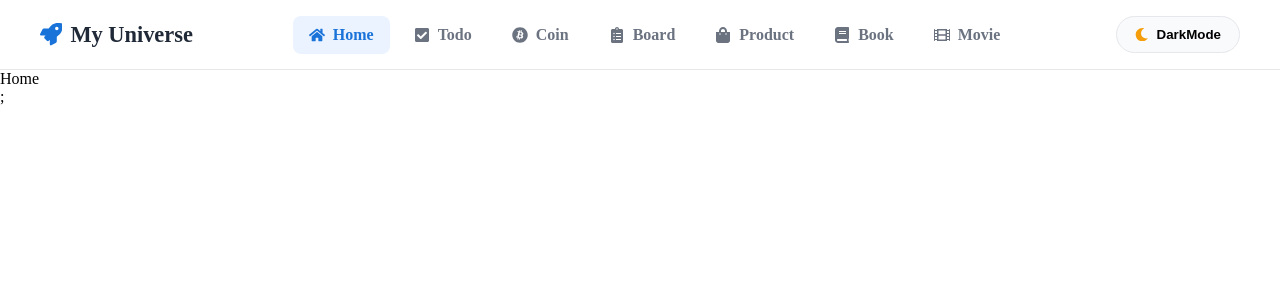
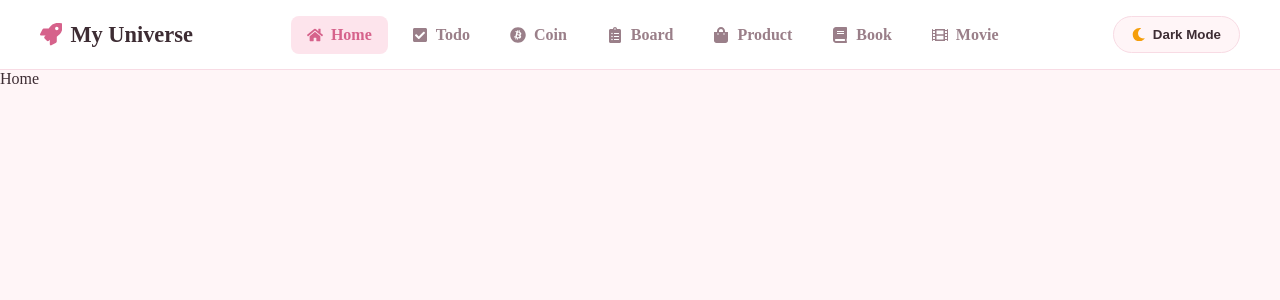
Before and after one commit to Inyoung27/react-11-total, a React (Vite) app: page / in a window 1280 px wide. Shown: the top 300 px of the page. Built offline with nearby package versions, Linux system fonts and the light colour scheme.

Commit message:
다크/라이트 테마 적용

```diff
--- a/src/App.tsx
+++ b/src/App.tsx
@@ -1,13 +1,26 @@
 import { RouterProvider } from "react-router";
 import router from "./router/AppRouter.tsx";
 import GlobalStyle from "./styles/GlobalStyle.ts";
+import { ThemeModeProvider, useThemeMode } from "./context/ThemeModeContext.tsx";
+import { ThemeProvider } from "styled-components";
+import { DarkTheme, LightTheme } from "./styles/theme.ts";
+
+function ThemeApp() {
+    const {mode} = useThemeMode();
+
+    return (
+        <ThemeProvider theme={mode === "dark" ? DarkTheme : LightTheme}>
+            <GlobalStyle />
+            <RouterProvider router={router} />
+        </ThemeProvider>
+    );
+}
 
 function App() {
     return (
-        <>
-            <GlobalStyle />
-            <RouterProvider router={router} />;
-        </>
+        <ThemeModeProvider>
+            <ThemeApp />
+        </ThemeModeProvider>
     );
 }
 
--- a/src/components/Header.tsx
+++ b/src/components/Header.tsx
@@ -8,10 +8,12 @@ import {
     FaMoon,
     FaRocket,
     FaShoppingBag,
+    FaSun,
 } from "react-icons/fa";
 import styled from "styled-components";
 import { NavLink } from "react-router";
 import type { ReactNode } from "react";
+import { useThemeMode } from "../context/ThemeModeContext.tsx";
 
 type MenuItem = {
     path: string;
@@ -35,8 +37,8 @@ const Wrap = styled.header`
     justify-content: space-between;
     height: 70px;
     padding: 0 40px;
-    background-color: white;
-    border-bottom: 1px solid #e5e7eb;
+    background-color: ${props => props.theme.card};
+    border-bottom: 1px solid ${props => props.theme.border};
 `;
 
 const Logo = styled(NavLink)`
@@ -45,10 +47,10 @@ const Logo = styled(NavLink)`
     gap: 8px;
     font-size: 1.4rem;
     font-weight: 800;
-    color: #1f2937;
+    color: ${props => props.theme.text};
 
     svg {
-        color: #1a73d9;
+        color: ${props => props.theme.primary};
     }
 `;
 
@@ -64,16 +66,16 @@ const Menu = styled(NavLink)`
     padding: 10px 16px;
     border-radius: 8px;
     font-weight: 600;
-    color: #6b7280;
+    color: ${props => props.theme.subText};
     transition: all 0.2s;
 
     &:hover {
-        background-color: #f3f4f6;
+        background-color: ${props => props.theme.hoverBg};
     }
 
     &.active {
-        background-color: #eaf3ff;
-        color: #1a73d9;
+        background-color: ${props => props.theme.activeBg};
+        color: ${props => props.theme.primary};
     }
 `;
 
@@ -82,9 +84,10 @@ const ThemeButton = styled.button`
     align-items: center;
     gap: 8px;
     padding: 10px 18px;
-    border: 1px solid #e5e7eb;
+    border: 1px solid ${props => props.theme.border};
     border-radius: 999px;
-    background-color: #f9fafb;
+    background-color: ${props => props.theme.background};
+    color: ${props => props.theme.text};
     font-weight: 600;
     cursor: pointer;
 
@@ -94,7 +97,9 @@ const ThemeButton = styled.button`
 `;
 
 function Header() {
-    return(
+    const { mode, toggleTheme } = useThemeMode();
+
+    return (
         <Wrap>
             <Logo to={"/"}>
                 <FaRocket />
@@ -108,9 +113,9 @@ function Header() {
                     </Menu>
                 ))}
             </Nav>
-            <ThemeButton>
-                <FaMoon />
-                DarkMode
+            <ThemeButton onClick={toggleTheme}>
+                {mode === "dark" ? <FaSun /> : <FaMoon />}
+                {mode === "dark" ? "Light Mode" : "Dark Mode"}
             </ThemeButton>
         </Wrap>
     );
--- /dev/null
+++ b/src/context/ThemeModeContext.tsx
@@ -0,0 +1,39 @@
+import { createContext, type ReactNode, useContext, useEffect, useState } from "react";
+
+type ThemeMode = "light" | "dark";
+
+type ThemeModeContextType = {
+    mode: ThemeMode;
+    toggleTheme: () => void;
+};
+
+const ThemeModeContext = createContext<ThemeModeContextType | null>(null);
+
+export function ThemeModeProvider({ children }: {children: ReactNode }) {
+    const [mode, setMode] = useState<ThemeMode>(() => {
+        const saved = localStorage.getItem("theme");
+        return saved === "dark" ? "dark" : "light";
+    });
+
+    useEffect(() => {
+        localStorage.setItem("theme", mode);
+    },[mode]);
+
+    const toggleTheme = () => {
+        setMode(prev => (prev === "dark" ? "light" : "dark"));
+    };
+
+    return (
+        <ThemeModeContext.Provider value={{ mode, toggleTheme }}>
+            {children}
+        </ThemeModeContext.Provider>
+    );
+}
+
+export function useThemeMode() {
+    const context = useContext(ThemeModeContext);
+    if (!context) {
+        throw new Error("useThemeMode는 ThemeModeProvider 안에서만 쓸 수 있어요.");
+    }
+    return context;
+}
--- a/src/styles/GlobalStyle.ts
+++ b/src/styles/GlobalStyle.ts
@@ -5,6 +5,12 @@ const GlobalStyle = createGlobalStyle`
         box-sizing: border-box;
         margin: 0;
         padding: 0;
+    }
+
+    body {
+        background-color: ${props => props.theme.background};
+        color: ${props => props.theme.text};
+        transition: background-color 0.3s, color 0.3s;
     }
 
     a {
--- /dev/null
+++ b/src/styles/styled.d.ts
@@ -0,0 +1,6 @@
+import "styled-components";
+import type { ThemeType } from "./theme.ts";
+
+declare module "styled-components" {
+    export interface DefaultTheme extends ThemeType {}
+}
--- /dev/null
+++ b/src/styles/theme.ts
@@ -0,0 +1,23 @@
+export const LightTheme = {
+    primary: "#d6628b", // 활성 메뉴 글자, 아이콘, 버튼
+    activeBg: "#fde4ec", // 활성 메뉴 배경
+    hoverBg: "#fdf0f4", // 마우스 올렸을 때
+    background: "#fff5f7", // 페이지 배경
+    card: "#ffffff", // 헤더, 카드 배경
+    border: "#f8dbe4", // 테두리
+    text: "#3d2c33", // 본문 글자
+    subText: "#9a7f89", // 흐린 글자 (비활성 메뉴 등)
+};
+
+export const DarkTheme = {
+    primary: "#f48fb1",
+    activeBg: "#432633",
+    hoverBg: "#36232b",
+    background: "#1f1519",
+    card: "#2b1d23",
+    border: "#43303a",
+    text: "#f7e8ee",
+    subText: "#b79aa6",
+};
+
+export type ThemeType = typeof LightTheme;
```
Also changed, not shown: src/styles/Theme.ts (deleted).
